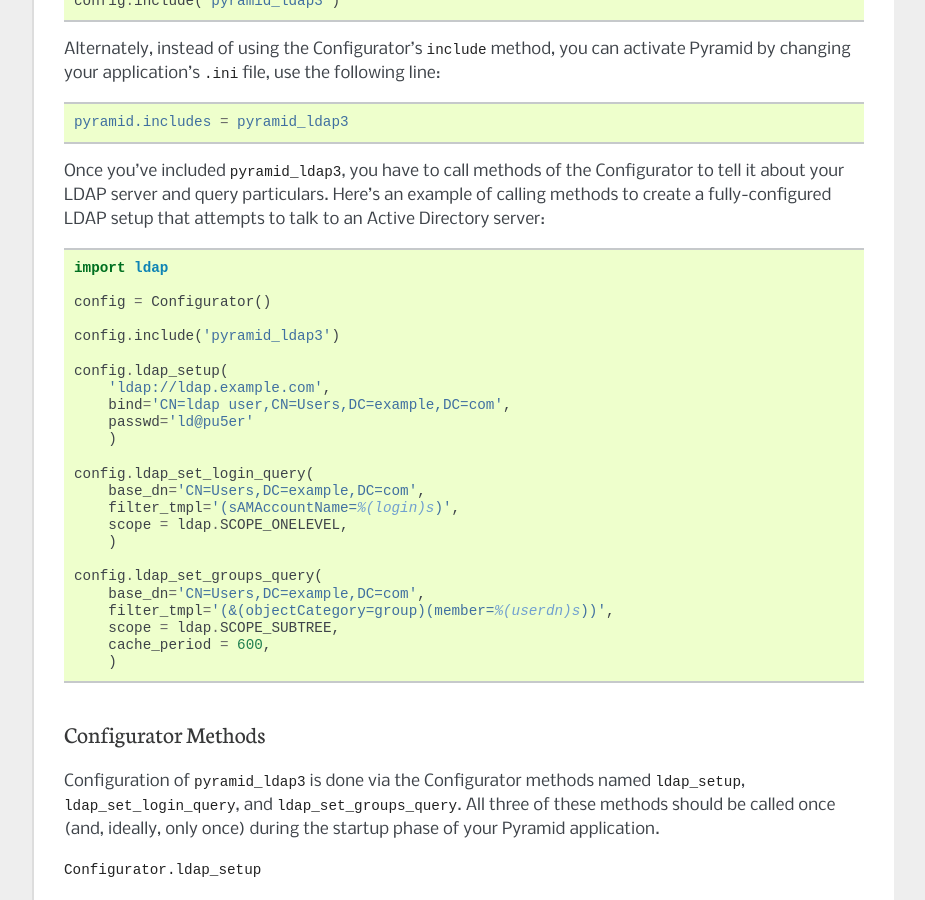
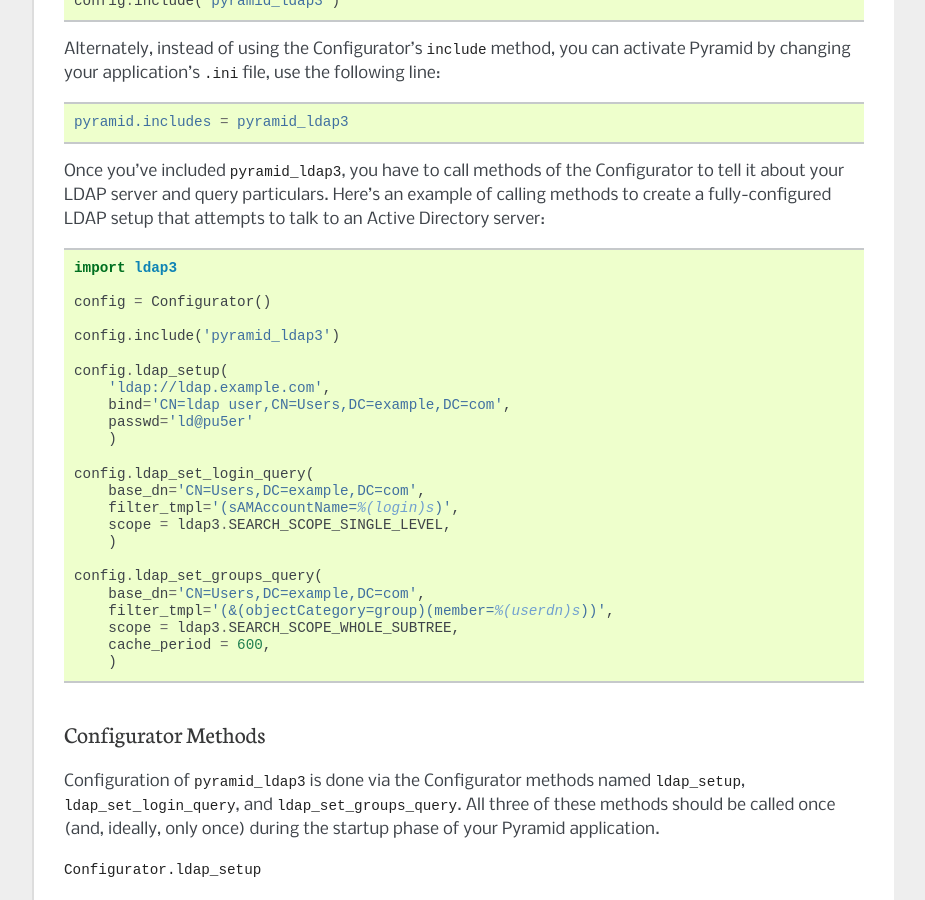
Before and after one commit to Cito/pyramid_ldap3, a Sphinx documentation site: the page built from docs/index.rst, in a window 1280 px wide and 900 px high, scrolled down 745 px. Shown: the whole window, without its empty margins (198-1123 px from the left). Built offline with Sphinx 7.4.7, drawn with Linux system fonts in a browser that asks for light colours.

Commit message:
Adapt docs for ldap3.

```diff
--- a/docs/index.rst
+++ b/docs/index.rst
@@ -53,7 +53,7 @@
 
 .. code-block:: python
 
-    import ldap
+    import ldap3
 
     config = Configurator()
 
@@ -68,13 +68,13 @@
     config.ldap_set_login_query(
         base_dn='CN=Users,DC=example,DC=com',
         filter_tmpl='(sAMAccountName=%(login)s)',
-        scope = ldap.SCOPE_ONELEVEL,
+        scope = ldap3.SEARCH_SCOPE_SINGLE_LEVEL,
         )
 
     config.ldap_set_groups_query(
         base_dn='CN=Users,DC=example,DC=com',
         filter_tmpl='(&(objectCategory=group)(member=%(userdn)s))',
-        scope = ldap.SCOPE_SUBTREE,
+        scope = ldap3.SEARCH_SCOPE_WHOLE_SUBTREE,
         cache_period = 600,
         )
 
```
